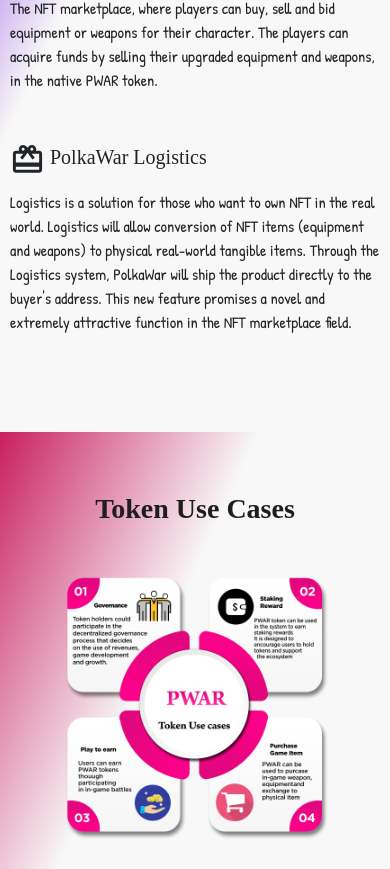
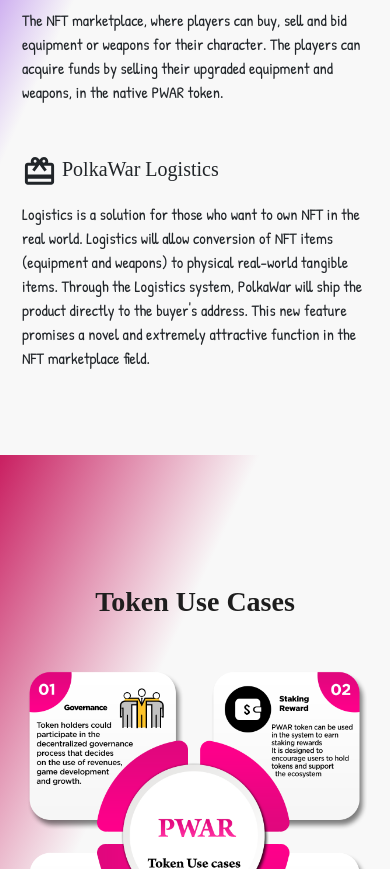
Before and after one commit to PRJsJGo/landingpage-polkawar, a React (Create React App) app: page / in a window 390 px wide. Shown: the part 5955-6824 px from the top of the page. Built offline with nearby package versions, Linux system fonts and the light colour scheme; a web font is replaced by a local one.

Commit message:
Fix tokenomics page responsive

```diff
--- a/src/components/LandingPage/Features.js
+++ b/src/components/LandingPage/Features.js
@@ -25,10 +25,18 @@
   },
   itemsContainer: {
     display: "flex",
-    justifyContent: "space-between",
+    // justifyContent: "space-between",
     flexWrap: "wrap",
     width: "100%",
     marginTop: 20,
+    alignItems: "center",
+    justifyContent: "center",
+  },
+  item: {
+    marginBottom: 40,
+    maxWidth: 400,
+    marginLeft: 12,
+    marginRight: 12,
   },
   heading: {
     color: theme.palette.pbr.textSecondary,
@@ -75,37 +83,43 @@
     <div className={classes.background}>
       <h6 className={classes.heading}>Polkawar Products</h6>
 
-
-
       <div className={classes.itemsContainer}>
-        <div style={{ marginBottom: 40, maxWidth: 400 }}>
+        <div className={classes.item}>
           <h5>
-            <SportsEsportsOutlined fontSize="large" />PolkaWar Realm
+            <SportsEsportsOutlined fontSize="large" />
+            PolkaWar Realm
           </h5>
           <p className={classes.para}>
-            The NFT-based decentralized fighting game.
-            Everyone can create or build their own characters, battle to have fun and earn more profits.
-            There will be two arenas: individual and team. There is also a mission and rewards system for each level.
+            The NFT-based decentralized fighting game. Everyone can create or
+            build their own characters, battle to have fun and earn more
+            profits. There will be two arenas: individual and team. There is
+            also a mission and rewards system for each level.
           </p>
         </div>
 
-        <div style={{ marginBottom: 40, maxWidth: 400 }}>
+        <div className={classes.item}>
           <h5>
             <TrendingUpOutlined fontSize="large" /> PolkaWar Marketplace
           </h5>
           <p className={classes.para}>
-            The NFT marketplace,  where players can buy, sell and bid equipment or weapons for their character.
-            The players can acquire funds by selling their upgraded equipment and weapons, in the native PWAR token.
+            The NFT marketplace, where players can buy, sell and bid equipment
+            or weapons for their character. The players can acquire funds by
+            selling their upgraded equipment and weapons, in the native PWAR
+            token.
           </p>
         </div>
 
-        <div style={{ marginBottom: 40, maxWidth: 400 }}>
+        <div className={classes.item}>
           <h5>
             <CardGiftcardOutlined fontSize="large" /> PolkaWar Logistics
           </h5>
           <p className={classes.para}>
-            Logistics is a solution for those who want to own NFT in the real world. Logistics will allow conversion of NFT items (equipment and weapons) to physical real-world tangible items.
-            Through the Logistics system, PolkaWar will ship the product directly to the buyer's address. This new feature promises a novel and extremely attractive function in the NFT marketplace field.
+            Logistics is a solution for those who want to own NFT in the real
+            world. Logistics will allow conversion of NFT items (equipment and
+            weapons) to physical real-world tangible items. Through the
+            Logistics system, PolkaWar will ship the product directly to the
+            buyer's address. This new feature promises a novel and extremely
+            attractive function in the NFT marketplace field.
           </p>
         </div>
       </div>
--- a/src/components/LandingPage/Token.js
+++ b/src/components/LandingPage/Token.js
@@ -14,20 +14,11 @@
     display: "flex",
     minHeight: "100vh",
     flexDirection: "column",
-    justifyContent: "center",
     alignItems: "center",
-    flexWrap: "wrap",
     background: `linear-gradient(to bottom right,#c91f61,
         #f8f8f8,
         #f8f8f8,
         #f8f8f8)`,
-    [theme.breakpoints.down("sm")]: {
-      padding: 10,
-      paddingBottom: 35,
-      paddingTop: 60,
-      display: "flex",
-      justifyContent: "flex-start",
-    },
   },
   heading: {
     color: theme.palette.pbr.textSecondary,
@@ -38,50 +29,28 @@
     wordSpacing: "0px",
     alignSelf: "center",
     paddingTop: 0,
+    [theme.breakpoints.down("md")]: {
+      // fontSize: 28,
+      marginTop: 50,
+      marginBottom: 50,
+    },
     [theme.breakpoints.down("sm")]: {
       fontSize: 28,
       marginBottom: 45,
     },
   },
-  listText: {
-    color: theme.palette.pbr.textSecondary,
-    fontSize: 24,
-    fontWeight: 400,
-    verticalAlign: "middle",
-    wordSpacing: "0px",
-    alignSelf: "center",
-    paddingTop: 0,
-    [theme.breakpoints.down("sm")]: {
-      fontSize: 22,
-      marginRight: 30,
+
+  image: {
+    height: 550,
+    width: 500,
+    [theme.breakpoints.down("md")]: {
+      width: 700,
+      height: 700,
     },
-  },
-  image: {
-    width: 500,
-    height: 500,
-    [theme.breakpoints.down("sm")]: {
-      width: 270,
-      height: 270,
+    [theme.breakpoints.down("xs")]: {
+      width: 350,
+      height: 350,
     },
-  },
-  itemsContainer: {
-    display: "flex",
-    alignItems: "center",
-    [theme.breakpoints.down("sm")]: {
-      // display: "flex",
-      flexDirection: "column",
-      //   flexWrap: "wrap",
-    },
-  },
-  listItems: {
-    [theme.breakpoints.down("sm")]: {
-      display: "flex",
-      flexWrap: "wrap",
-    },
-  },
-  listItem: {
-    marginBottom: 30,
-    listStyle: "none",
   },
 }));
 
@@ -91,10 +60,7 @@
     <div className={classes.background}>
       <h6 className={classes.heading}>Token Use Cases</h6>
 
-      <div className={classes.itemsContainer}>
-
-        <CardMedia className={classes.image} image={use_case} />
-      </div>
+      <CardMedia className={classes.image} image={use_case} />
     </div>
   );
 };
--- a/src/components/LandingPage/Tokenomics.js
+++ b/src/components/LandingPage/Tokenomics.js
@@ -16,7 +16,7 @@
     // flexDirection: "row-reverse",
     justifyContent: "space-between",
     alignItems: "center",
-    flexWrap: "wrap",
+    // flexWrap: "wrap",
     background: `linear-gradient(to bottom right,#6a00dc,
         #f8f8f8,
         #f8f8f8,
```
Also changed, not shown: src/components/LandingPage/Roadmap.js (+2 -11 lines).
